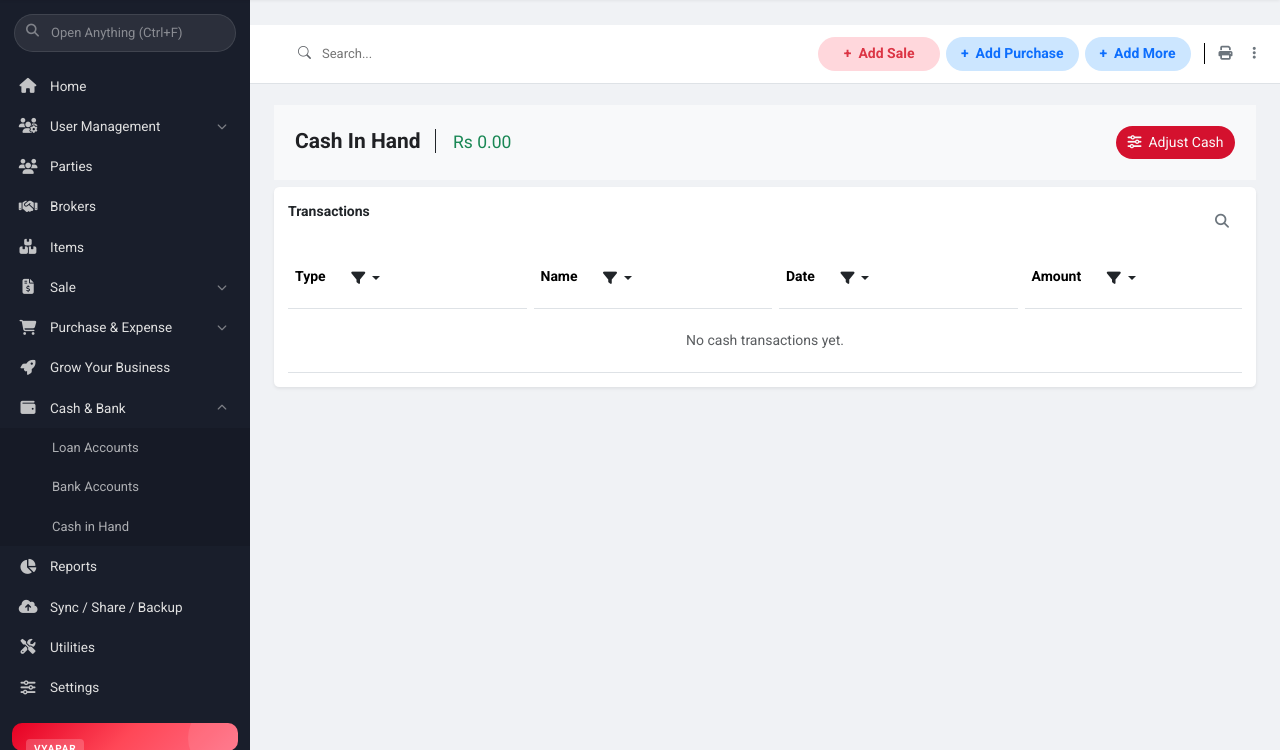
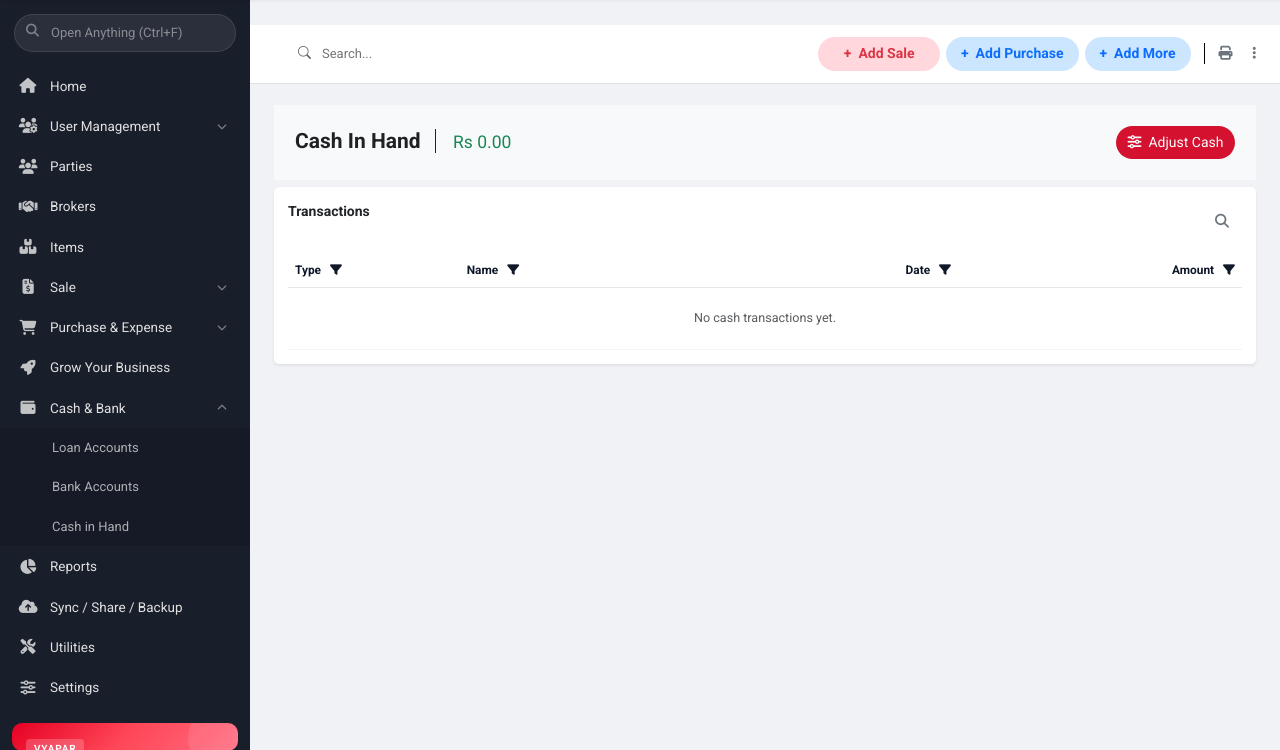
Before and after one commit to HabibaKhalid-beep/vyapar, a Laravel app: page /dashboard/cash-in-hand in a window 1280 px wide. Shown: the part 50-800 px from the top of the page. Run offline with Laravel 12, Linux system fonts and the light colour scheme; a user stored in the database is signed in; data comes from the database, SQL or seed files in the repository; data that the repository does not hold is empty; parts of the project's set-up code (start-up, migrations or seed data) failed here and were passed over.

Commit message:
cash in hand

```diff
--- a/resources/views/dashboard/accounts/cash-hand.blade.php
+++ b/resources/views/dashboard/accounts/cash-hand.blade.php
@@ -72,6 +72,35 @@
       justify-content: center;
       align-items: center;
       cursor: pointer;
+    }
+
+    .cash-table thead th {
+      font-size: 0.85rem;
+      color: #0f172a;
+      font-weight: 700;
+      border-bottom: 1px solid #e5e7eb;
+      vertical-align: middle;
+      white-space: nowrap;
+    }
+
+    .cash-table tbody td {
+      font-size: 0.9rem;
+      color: #0f172a;
+      vertical-align: middle;
+      border-bottom: 1px solid #f1f5f9;
+    }
+
+    .cash-table .filter-btn {
+      border: 0;
+      background: transparent;
+      color: #111827;
+      padding: 0;
+      margin-left: 6px;
+    }
+
+    .cash-table .amount-cell {
+      text-align: right;
+      font-weight: 600;
     }
   </style>
 </head>
@@ -176,148 +205,22 @@
         </div>
 
         <div class="table-responsive small-table">
-          <table class="table table-hover mb-0 align-middle table-clean">
+          <table class="table table-hover mb-0 align-middle cash-table">
             <thead>
-              <tr class="d-flex gap-2">
-                <th class="d-flex col-3">
-                  <p class="pt-1">Type</p>
-                  <div class="dropdown ms-3">
-                    <button class="btn dropdown-toggle" type="button" data-bs-toggle="dropdown" aria-expanded="false">
-                      <i class="fa-solid fa-filter"></i>
-                    </button>
-                    <ul class="dropdown-menu">
-                      <li class="dropdown-item">
-                        <input type="checkbox"><span class="ms-1">Sale</span>
-                      </li>
-                      <li class="dropdown-item">
-                        <input type="checkbox"><span class="ms-1">Purchase</span>
-                      </li>
-                      <li class="dropdown-item">
-                        <input type="checkbox"><span class="ms-1">Payment In</span>
-                      </li>
-                      <li class="dropdown-item">
-                        <input type="checkbox"><span class="ms-1">Payment Out</span>
-                      </li>
-                      <li class="dropdown-item">
-                        <input type="checkbox"><span class="ms-1">Expense</span>
-                      </li>
-                      <li class="dropdown-item">
-                        <input type="checkbox"><span class="ms-1">Cash Deposit</span>
-                      </li>
-                      <div class="mt-2 ms-4">
-                        <button class="btn rounded-pill" style="background-color: #EBEAEA;"><span
-                            style="color: #71748E;">Clear</span></button>
-                        <button class="btn rounded-pill" style="background-color: #D4112E;"><span
-                            class="text-light">Apply</span></button>
-                      </div>
-
-                    </ul>
-                  </div>
-                </th>
-                <th class="d-flex col-3">
-                  <p class="pt-1">Name</p>
-                  <div class="dropdown ms-3">
-                    <button class="btn dropdown-toggle" type="button" data-bs-toggle="dropdown" aria-expanded="false">
-                      <i class="fa-solid fa-filter"></i>
-                    </button>
-                    <ul class="dropdown-menu">
-                      <li class="dropdown-item">
-                        <p class="mb-0" style="font-size: 11px;">Select Category:</p>
-                        <select name="" id="" class="bg-transparent border py-2 rounded w-100" style="outline:none;">
-                          <option value="" selected>Contains</option>
-                          <option value=""><a href="">Exact Match</a></option>
-
-                        </select>
-                      </li>
-                      <li class="dropdown-item">
-                        <p class="mb-0" style="font-size: 11px;">Name</p>
-                        <input type="text" class="bg-transparent border py-2 rounded w-100" style="outline:none;">
-                      </li>
-                      <div class="mt-2 ms-3">
-                        <button class="btn rounded-pill" style="background-color: #EBEAEA;"><span
-                            style="color: #71748E;">Clear</span></button>
-                        <button class="btn rounded-pill" style="background-color: #D4112E;"><span
-                            class="text-light">Apply</span></button>
-                      </div>
-
-                    </ul>
-                  </div>
-                </th>
-
-                <th class="d-flex col-3">
-                  <p class="pt-1">Date</p>
-                  <div class="dropdown ms-3">
-                    <button class="btn dropdown-toggle" type="button" data-bs-toggle="dropdown" aria-expanded="false">
-                      <i class="fa-solid fa-filter"></i>
-                    </button>
-                    <ul class="dropdown-menu">
-                      <li class="dropdown-item">
-                        <p class="mb-0" style="font-size: 11px;">Select Category:</p>
-                        <select name="" id="" class="bg-transparent border py-2 rounded w-100" style="outline:none;">
-                          <option value="" selected>Equal to</option>
-                          <option value=""><a href="">Less than</a></option>
-                          <option value=""><a href="">Greater than</a></option>
-                          <option value=""><a href="">Range</a></option>
-                        </select>
-                      </li>
-                      <li class="dropdown-item">
-                        <p class="mb-0" style="font-size: 11px;">Select Date:</p>
-                        <input type="date" class="bg-transparent border py-2 rounded w-100" style="outline:none;">
-                      </li>
-                      <div class="mt-2 ms-4">
-                        <button class="btn rounded-pill" style="background-color: #EBEAEA;"><span
-                            style="color: #71748E;">Clear</span></button>
-                        <button class="btn rounded-pill" style="background-color: #D4112E;"><span
-                            class="text-light">Apply</span></button>
-                      </div>
-
-                    </ul>
-                  </div>
-                </th>
-                <th class="d-flex col-3">
-                  <p class="pt-1">Amount</p>
-                  <div class="dropdown ms-3">
-                    <button class="btn dropdown-toggle" type="button" data-bs-toggle="dropdown" aria-expanded="false">
-                      <i class="fa-solid fa-filter"></i>
-                    </button>
-                    <ul class="dropdown-menu">
-                      <li class="dropdown-item">
-                        <p class="mb-0" style="font-size: 11px;">Select Category:</p>
-                        <select name="" id="" class="bg-transparent border py-2 rounded w-100" style="outline:none;">
-                          <option value="" selected>Equal to</option>
-                          <option value=""><a href="">Less than</a></option>
-                          <option value=""><a href="">Greater than</a></option>
-
-                        </select>
-                      </li>
-                      <li class="dropdown-item">
-                        <p class="mb-0" style="font-size: 11px;">Name</p>
-                        <input type="text" class="bg-transparent border py-2 rounded w-100" style="outline:none;">
-                      </li>
-                      <div class="mt-2 ms-3">
-                        <button class="btn rounded-pill" style="background-color: #EBEAEA;"><span
-                            style="color: #71748E;">Clear</span></button>
-                        <button class="btn rounded-pill" style="background-color: #D4112E;"><span
-                            class="text-light">Apply</span></button>
-                      </div>
-
-                    </ul>
-                  </div>
-                </th>
-
-
-
-
-
+              <tr>
+                <th style="width: 18%;">Type <button class="filter-btn" type="button"><i class="fa-solid fa-filter"></i></button></th>
+                <th>Name <button class="filter-btn" type="button"><i class="fa-solid fa-filter"></i></button></th>
+                <th style="width: 18%;">Date <button class="filter-btn" type="button"><i class="fa-solid fa-filter"></i></button></th>
+                <th style="width: 18%;" class="text-end">Amount <button class="filter-btn" type="button"><i class="fa-solid fa-filter"></i></button></th>
               </tr>
             </thead>
             <tbody>
               @forelse($cashTransactions as $transaction)
                 <tr>
-                  <td class="col-3">{{ strtoupper(str_replace('_', ' ', $transaction->type ?? 'cash')) }}</td>
-                  <td class="col-3">{{ $transaction->description ?? '-' }}</td>
-                  <td class="col-3">{{ \Illuminate\Support\Carbon::parse($transaction->transaction_date ?? $transaction->created_at)->format('d/m/Y') }}</td>
-                  <td class="col-3">Rs {{ number_format($transaction->amount ?? 0, 2) }}</td>
+                  <td>{{ strtoupper(str_replace('_', ' ', $transaction->type ?? 'cash')) }}</td>
+                  <td>{{ $transaction->description ?? '-' }}</td>
+                  <td>{{ \Illuminate\Support\Carbon::parse($transaction->transaction_date ?? $transaction->created_at)->format('d/m/Y') }}</td>
+                  <td class="amount-cell">Rs {{ number_format($transaction->amount ?? 0, 2) }}</td>
                 </tr>
               @empty
                 <tr>
```
